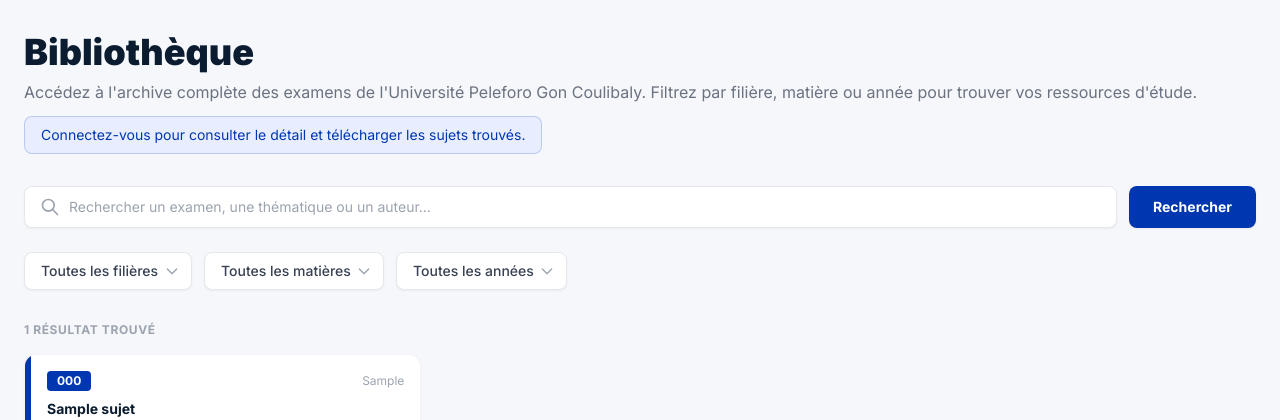
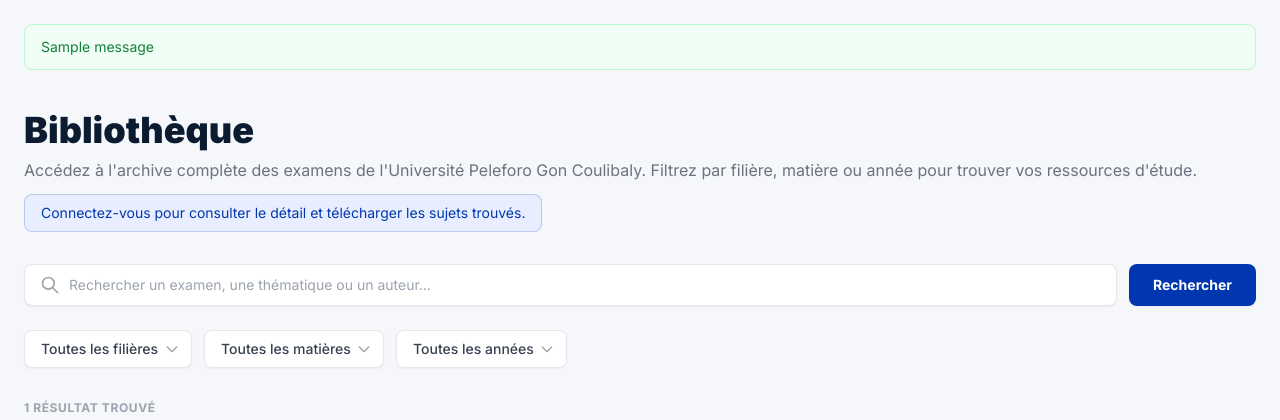
Before and after one commit to TANNOU-dev/upgcexam, a Django app: page /sujets/ in a window 1280 px wide. Shown: the part 65-485 px from the top of the page. Run offline with Django 5.2, Linux system fonts and the light colour scheme; tables that the repository leaves empty hold one stand-in row (values such as "Sample post"); one stand-in notice (Sample message) is shown; some libraries are stand-ins or nearby versions.

Commit message:
Ajout affichage messages sur page bibliotheque

```diff
--- a/core/templates/core/bibliotheque.html
+++ b/core/templates/core/bibliotheque.html
@@ -77,6 +77,17 @@
             </nav>
         </div>
     </header>
+
+    <!-- ==================== MESSAGES ==================== -->
+    {% if messages %}
+    <div class="max-w-7xl mx-auto px-6 pt-6">
+        {% for message in messages %}
+        <div class="px-4 py-3 rounded-lg text-sm mb-2 {% if message.tags == 'error' %}bg-red-50 text-red-600 border border-red-200{% else %}bg-green-50 text-green-700 border border-green-200{% endif %}">
+            {{ message }}
+        </div>
+        {% endfor %}
+    </div>
+    {% endif %}
 
     <!-- ==================== MAIN CONTENT ==================== -->
     <main class="max-w-7xl mx-auto px-6 py-8">
```
